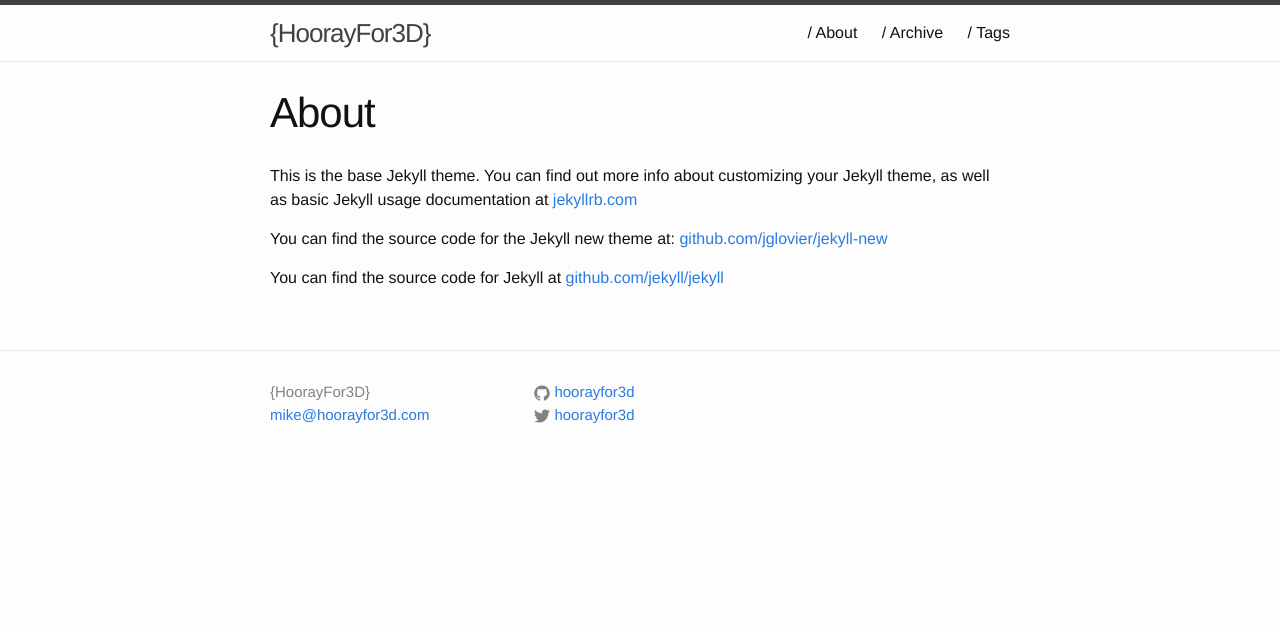
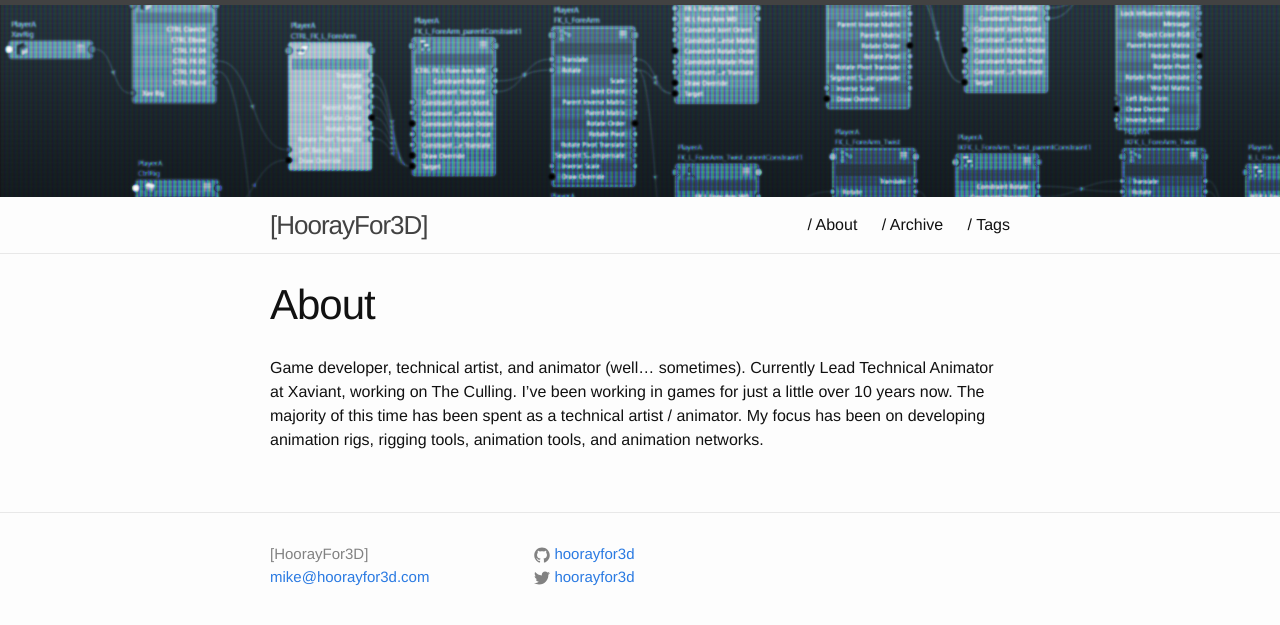
Before and after one commit to hoorayfor3d/hoorayfor3d.github.io, a Jekyll site: the page built from about.md, in a window 1280 px wide. Shown: the top 625 px of the page. Built offline with Jekyll 4.4.1, drawn with Linux system fonts in a browser that asks for light colours.

```diff
--- a/_config.yml
+++ b/_config.yml
@@ -1,16 +1,16 @@
 # Site settings
-title: "{HoorayFor3D}"
+title: "[HoorayFor3D]"
 email: mike@hoorayfor3d.com
 description: > # this means to ignore newlines until "baseurl:"
   Write an awesome description for your new site here. You can edit this
   line in _config.yml. It will appear in your document head meta (for
   Google search results) and in your feed.xml site description.
 baseurl: "" # the subpath of your site, e.g. /blog/
-url: "http://blog.hoorayfor3d.com" # the base hostname & protocol for your site
+url: "http://hoorayfor3d.com" # the base hostname & protocol for your site
 twitter_username: hoorayfor3d
 github_username:  hoorayfor3d
 
 # Build settings
 markdown: kramdown
-highlighter: pygments
+highlighter: rouge
 permalink: /:year/:month/:title/
--- a/_includes/header.html
+++ b/_includes/header.html
@@ -1,4 +1,7 @@
 <header class="site-header">
+  <div class="header-image">
+    <img src="/img/Header.png" width="2880" height="192">
+  </div>
 
   <div class="wrapper">
 
--- a/_posts/2015-11-19-code-test.markdown
+++ b/_posts/2015-11-19-code-test.markdown
@@ -2,6 +2,7 @@
 layout: post
 title:  "Code Test"
 date:   2015-11-19 22:18:36
+comments: true
 categories: jekyll python testing
 tags: [github, github-pages, jekyll]
 ---
--- a/_sass/_layout.scss
+++ b/_sass/_layout.scss
@@ -8,6 +8,19 @@
 
     // Positioning context for the mobile navigation icon
     position: relative;
+    overflow-x:hidden;
+}
+
+.header-image {
+    width:2880px;
+    height:192px;
+    position:relative;
+}
+
+.header-image img {
+    position:absolute; display:block;
+    top:0;
+    left:0;
 }
 
 .site-title {
--- a/about.md
+++ b/about.md
@@ -4,8 +4,4 @@ title: About
 permalink: /about/
 ---
 
-This is the base Jekyll theme. You can find out more info about customizing your Jekyll theme, as well as basic Jekyll usage documentation at [jekyllrb.com](http://jekyllrb.com/)
-
-You can find the source code for the Jekyll new theme at: [github.com/jglovier/jekyll-new](https://github.com/jglovier/jekyll-new)
-
-You can find the source code for Jekyll at [github.com/jekyll/jekyll](https://github.com/jekyll/jekyll)
+Game developer, technical artist, and animator (well... sometimes). Currently Lead Technical Animator at Xaviant, working on The Culling. I've been working in games for just a little over 10 years now. The majority of this time has been spent as a technical artist / animator. My focus has been on developing animation rigs, rigging tools, animation tools, and animation networks.
```
Also changed, not shown: _layouts/post.html (+26 -0 lines), _posts/2016-03-13-it-lives.markdown (added, +8 -0 lines), Gemfile.lock, img/Header.png (added).
